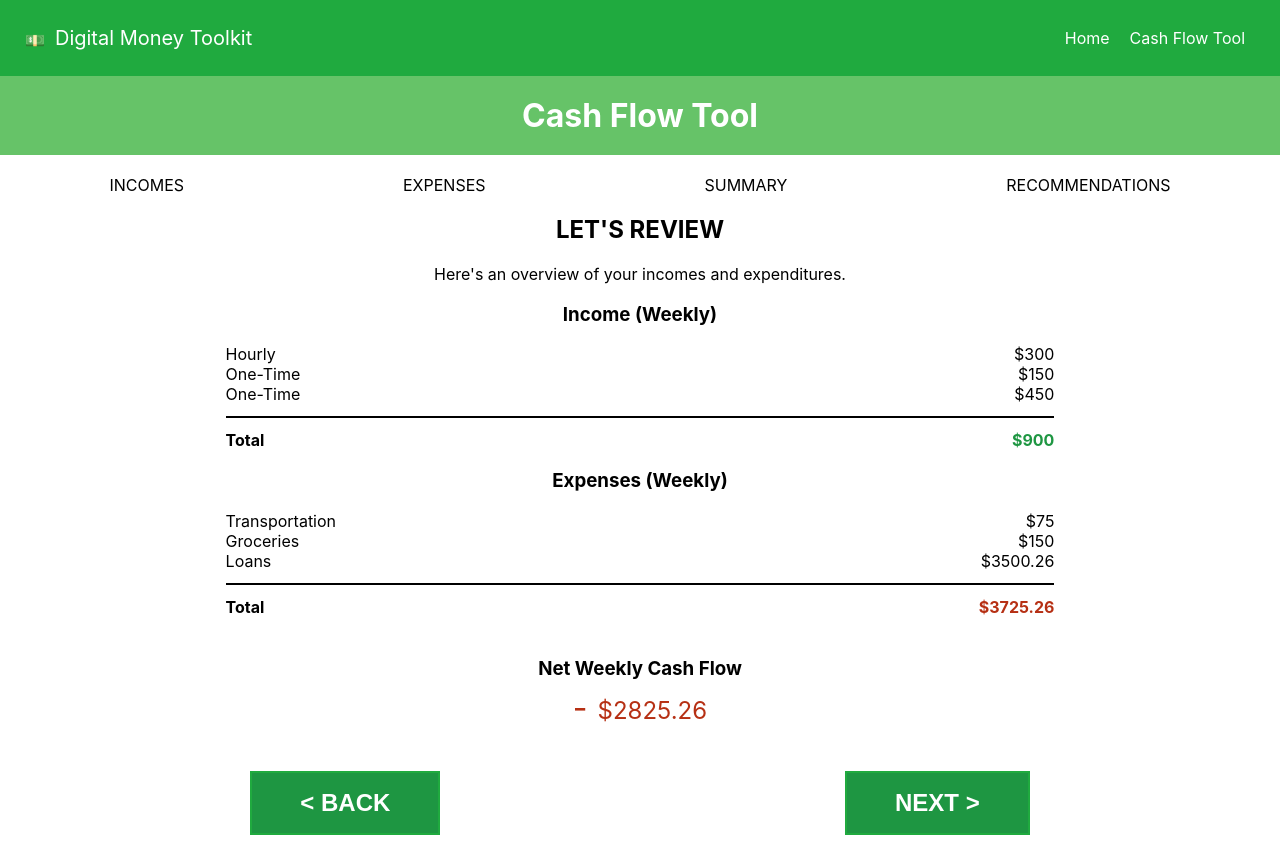
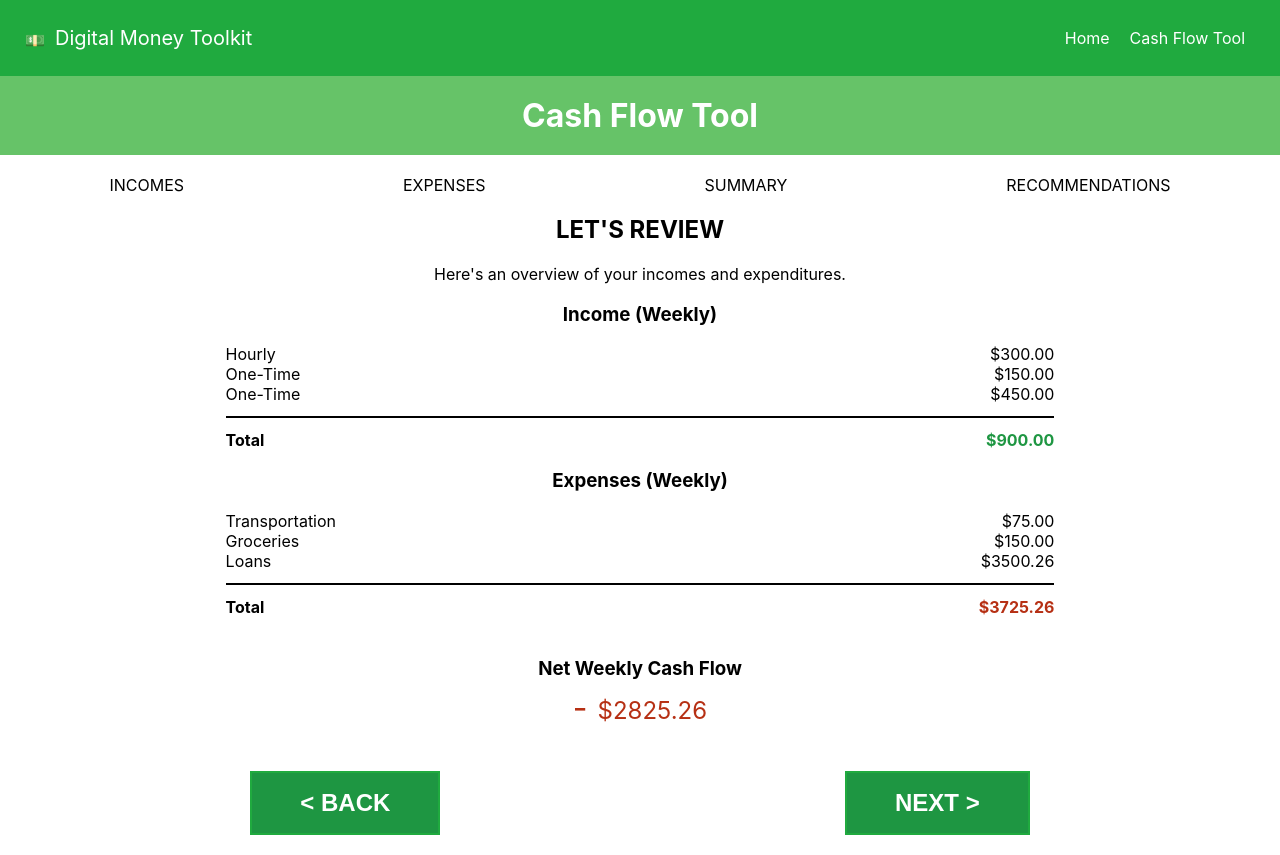
Before and after one commit to HealthStarInformatics/cash-flow-tool, a React (Create React App) app: page /tool/summary in a window 1280 px wide. Built offline with nearby package versions, Linux system fonts and the light colour scheme.

Commit message:
Fix display of currency

```diff
--- a/src/components/SummaryTable.jsx
+++ b/src/components/SummaryTable.jsx
@@ -5,10 +5,9 @@ export const totalAmount = data =>
   data.reduce((prev, curr) => prev + curr.amount, 0);
 
 export const formatCurrency = (num, withSign = true) => {
-  const fixed = num.toFixed(2);
-  const sign = fixed < 0 ? "- " : "";
-  if (withSign) return `${sign}$${Math.abs(fixed)}`;
-  return `$${Math.abs(fixed)}`;
+  const sign = num < 0 ? "- " : "";
+  if (withSign) return `${sign}$${Math.abs(num).toFixed(2)}`;
+  return `$${Math.abs(num).toFixed(2)}`;
 };
 
 export const SummaryTable = ({ type, period, data }) => {
```
